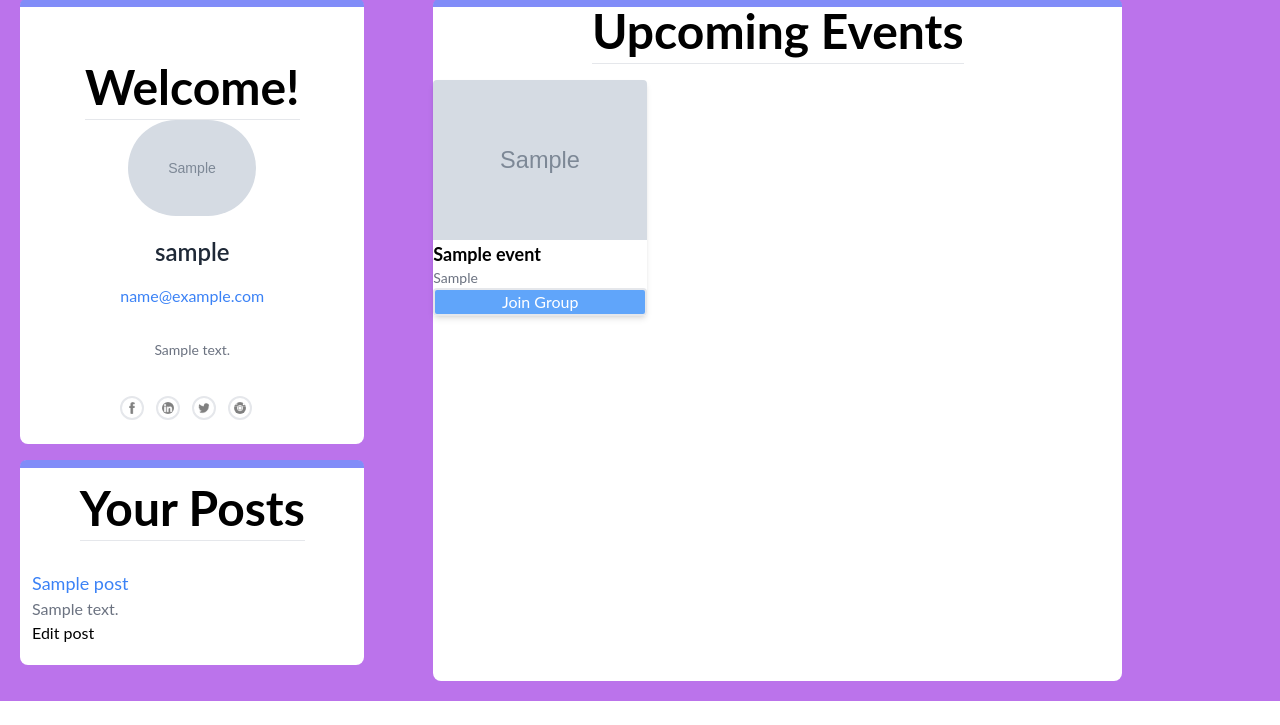
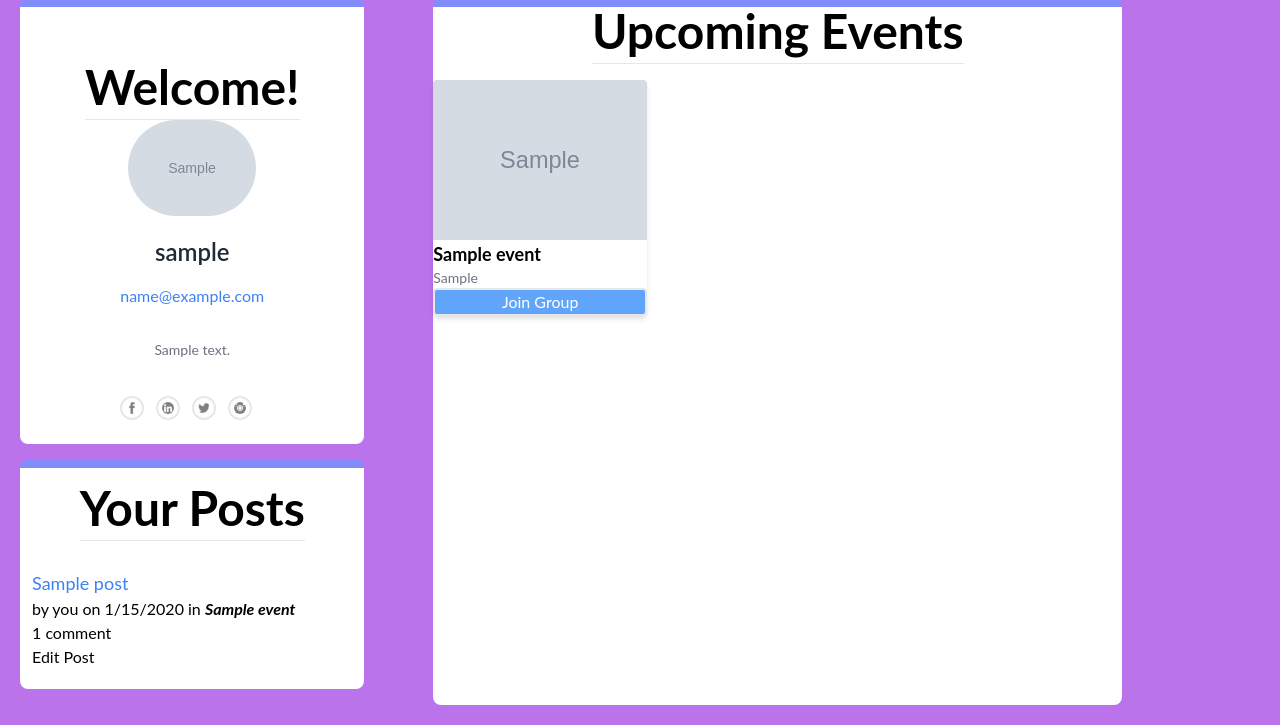
Before and after one commit to vtori37/Crowder, a Node server app: page /dashboard in a window 1280 px wide. Shown: the part 185-910 px from the top of the page. Before the commit the page ends 886 px from the top, so only its background shows below. Run offline with Node 20, Linux system fonts and the light colour scheme; the visitor is signed in with stand-in values (Sample User, id 1); tables that the repository leaves empty hold one stand-in row (values such as "Sample post"); grey boxes marked "Sample" are stand-in pictures; some libraries are stand-ins or nearby versions.

Commit message:
add, edit, delete post + comments + descriptions improvement

```diff
--- a/controllers/api/Comment_routes.js
+++ b/controllers/api/Comment_routes.js
@@ -17,7 +17,7 @@
   Comment.create({
     comment_text: req.body.comment_text,
     post_id: req.body.post_id,
-    user_id: req.body.user_id
+    user_id: req.session.user_id
   })
   .then(dbCommentData => res.json(dbCommentData))
   .catch(err => {
--- a/controllers/dashboard_routes.js
+++ b/controllers/dashboard_routes.js
@@ -1,5 +1,5 @@
 const router = require('express').Router();
-const { User, Post, Event } = require('../models');
+const { User, Post, Event, Comment} = require('../models');
 const withAuth = require('../utils/auth');
 
 router.get('/', withAuth, (req, res) => {
@@ -9,6 +9,13 @@ router.get('/', withAuth, (req, res) => {
       {
         model: User,
         attributes: ['id', 'username', 'email', 'biography', 'user_img']
+      },
+      {
+        model: Event,
+        attributes: ['event_title']
+      },
+      {
+        model: Comment
       }
     ]
   })
@@ -33,4 +40,23 @@ router.get('/', withAuth, (req, res) => {
   });
 });
 
+// edit a post in the 'your posts' section
+router.get('/edit/:id', withAuth, (req, res) => {
+  Post.findByPk(req.params.id, {
+    attributes: ['id', 'title', 'post_text', 'createdAt'],
+  })
+  .then(dbPostData => {
+    if (dbPostData) {
+      const post = dbPostData.get({plain:true});
+      console.log(post)
+      res.render('edit_post', { post });
+    } else {
+      res.status(404).end();
+    }
+  })
+  .catch(err => {
+    res.status(500).json(err);
+  });
+});
+
 module.exports = router;
--- a/controllers/index.js
+++ b/controllers/index.js
@@ -2,11 +2,13 @@ const router = require('express').Router();
 
 const apiRoutes = require('./api');
 const dashboardRoutes = require('./dashboard_routes')
+const singlePostRoutes = require('./single_post_routes');
 const groupRoutes = require('./group_routes')
 const homeRoutes = require('./home_routes');
 
 router.use('/', homeRoutes);
 router.use('/dashboard', dashboardRoutes)
+router.use('/post', singlePostRoutes)
 router.use('/group', groupRoutes);
 router.use('/api', apiRoutes);
 
--- a/server.js
+++ b/server.js
@@ -5,7 +5,8 @@ const sequelize = require('./config/connection');
 const express = require('express');
 const routes = require('./controllers');
 const exphbs = require('express-handlebars');
-const hbs = exphbs.create(); // add { helpers }
+const helpers = require('./utils/helpers');
+const hbs = exphbs.create({ helpers }); // add { helpers }
 const session = require('express-session');
 const SequelizeStore = require('connect-session-sequelize')(session.Store);
 
--- a/views/event_group.handlebars
+++ b/views/event_group.handlebars
@@ -14,6 +14,7 @@
       <span>Attendees:</span>
       <p>5</p>
     </div>
+  <a href="/dashboard"> &larr; Back to dashboard</a>
 
   <article class="lg:col-span-2 bg-white w-12/12 mt-10 rounded-lg pb-2">
       <div class="h-2 bg-indigo-400 rounded-t-md"></div>
@@ -23,8 +24,9 @@
       <div class="grid grid-cols-1 md:grid-cols-2 lg:grid-cols-5 gap-6">
         {{#each posts as |post|}}
         <card class="mt-4 p-3 w-80">
-            <h2 class="text-blue-500 text-lg">{{this.title}}</h2>
-            <p class="text-gray-500 ">{{this.post_text}}</p>
+            <h2 class="text-blue-500 text-lg"><a href="/post/{{id}}">{{title}}</a></h2>
+            <p class="text-gray-500 ">{{post_text}}</p>
+            by <b><i>{{user.username}}</i></b> on {{format_date created_at}} | <a href="/post/{{id}}">{{comments.length}} {{format_plural "comment" comments.length}}</a>
         </card>
         {{else}}
         <h2>No Posts Yet!</h2>
--- a/views/partials/comments.handlebars
+++ b/views/partials/comments.handlebars
@@ -2,7 +2,7 @@
   {{#each this}}
   <section class="comment">
     <div class="meta">
-      {{user.username}} on {{format_date created_at}}
+      <b><i>{{user.username}}</i></b> on {{format_date created_at}}
     </div>
     <div class="text">
       {{comment_text}}
--- a/views/partials/events.handlebars
+++ /dev/null
@@ -1,23 +0,0 @@
-<div class="flex items-center justify-center">
-          <div class="bg-white w-8/12 mt-10 rounded-lg">
-            <div class="h-2 bg-indigo-400 rounded-t-md"></div>
-            <div class="flex items-center flex-col">
-              <h1 class="font-bold mt- pb-2 border-b border-gray-200 text-5xl">Upcoming Events</h4>
-            </div>
-            <div class="flex items-center pt-2 pb-6 p-3">
-              <card class="mt-4 p-3 w-80">
-                <div class="bg-white rounded overflow-hidden shadow-md">
-                  <img
-                    src="{{!}}"
-                    alt="">
-                <div class="">
-                    <span class="font-bold text-lg">Event Name</span>
-                    <span class="block text-gray-500 text-sm">{{!}}</span>
-                </div>
-              </div>
-            </card>
-          </div>
-        </div>
-      </div>
-    </div>
-  </div>
--- a/views/partials/post-content.handlebars
+++ b/views/partials/post-content.handlebars
@@ -1,11 +1,11 @@
-<article class="post">
+<a href="/dashboard"> &larr; Back to dashboard</a>
+<div class="post">
   <div class="title">
-    <h3>{{title}}</h3>
-    <p>({{format_url post-content}})</p>
+    <h2>{{title}}</h2>
+    <p>{{post_text}}</p>
   </div>
-  <div class="meta">
-  by {{user.username}}
-  |
-  <a href="/post/{{id}}">{{comments.length}} {{format_plural "comment" comments.length}}</a>
+  <p class="meta">
+  by <b><i>{{user.username}}</i></b> | <a href="/post/{{id}}">{{comments.length}} {{format_plural "comment" comments.length}}</a></p>
+  </br>
 </div>
 </article>
--- a/views/user_dashboard.handlebars
+++ b/views/user_dashboard.handlebars
@@ -33,9 +33,10 @@
         <div class="flex flex-col">
             {{#each renderData.[0] as |post|}}
               <card class="mt-4 p-3">
-                  <h2 class="text-blue-500 text-lg">{{this.title}}</h2>
-                  <p class="text-gray-500 ">{{this.post_text}}</p>
-                  <a href="/dashboard/edit/{{this.id}}" class="edit-link">Edit post</a>
+                  <h2 class="text-blue-500 text-lg"><a href="/post/{{id}}">{{title}}</a></h2>
+                  <p>by you on {{format_date createdAt}} in <i><a href="/group/{{event_id}}"><b>{{Event.event_title}}</b></a></i>
+                  </br><a href="/post/{{id}}">{{comments.length}} {{format_plural "comment" comments.length}}</a></p>
+                  <a href="/dashboard/edit/{{id}}" class="edit-link">Edit Post</a>
               </card>
             {{else}}
               <h2>No Posts Yet!</h2>
@@ -55,11 +56,11 @@
       {{#each renderData.[1] as |events|}}
         <card class="mt-4 ">
           <div class="bg-white rounded overflow-hidden shadow-md">
-            <a href="{{this.event_url}}" target="_blank">
-            <img src="{{this.event_image}}" alt=""/></a>
-              <span class="font-bold text-lg">{{this.event_title}}</span>
-              <span class="block text-gray-500 text-sm">{{this.event_start}}</span>
-              <button  type="button" onclick="window.location.href='/group/{{this.id}}'" class="bg-blue-400 px-2 border-2 text-white rounded container join-btn">Join Group</button>
+            <a href="{{event_url}}" target="_blank">
+            <img src="{{event_image}}" alt=""/></a>
+              <span class="font-bold text-lg">{{event_title}}</span>
+              <span class="block text-gray-500 text-sm">{{event_start}}</span>
+              <button  type="button" onclick="window.location.href='/group/{{id}}'" class="bg-blue-400 px-2 border-2 text-white rounded container join-btn">Join Group</button>
           </div>
         </card>
       {{/each}}
@@ -68,19 +69,12 @@
 
 </div>
 
-
-
-
-
- <script src="/javascript/dashboard.js"></script>
-
-
-  <script>
-    function Menu(e) {
-      let list = document.querySelector('ul');
+<!-- START SCRIPTS -->
+<script>
+  function Menu(e) {
+    let list = document.querySelector('ul');
   }
-  </script>
-
+</script>
 <script>
 function Menu(e) {
 let list = document.querySelector('ul'); e.name === 'menu' ? (e.name = "close", list.classList.add('top-[80px]'), list.classList.add('opacity-100')) : (e.name = "menu", list.classList.remove('top-[80px]'), list.classList.remove('opacity-100'))
```
Also changed, not shown: controllers/group_routes.js (+4 -26 lines), controllers/single_post_routes.js (added, +48 -0 lines), public/javascript/comments.js (+5 -7 lines), public/javascript/delete_post.js (+14 -24 lines), public/javascript/edit_post.js (+24 -27 lines), views/edit_post.handlebars (+7 -21 lines), views/single-user-post.handlebars (deleted, +0 -21 lines), views/single_user_post.handlebars (added, +19 -0 lines).
